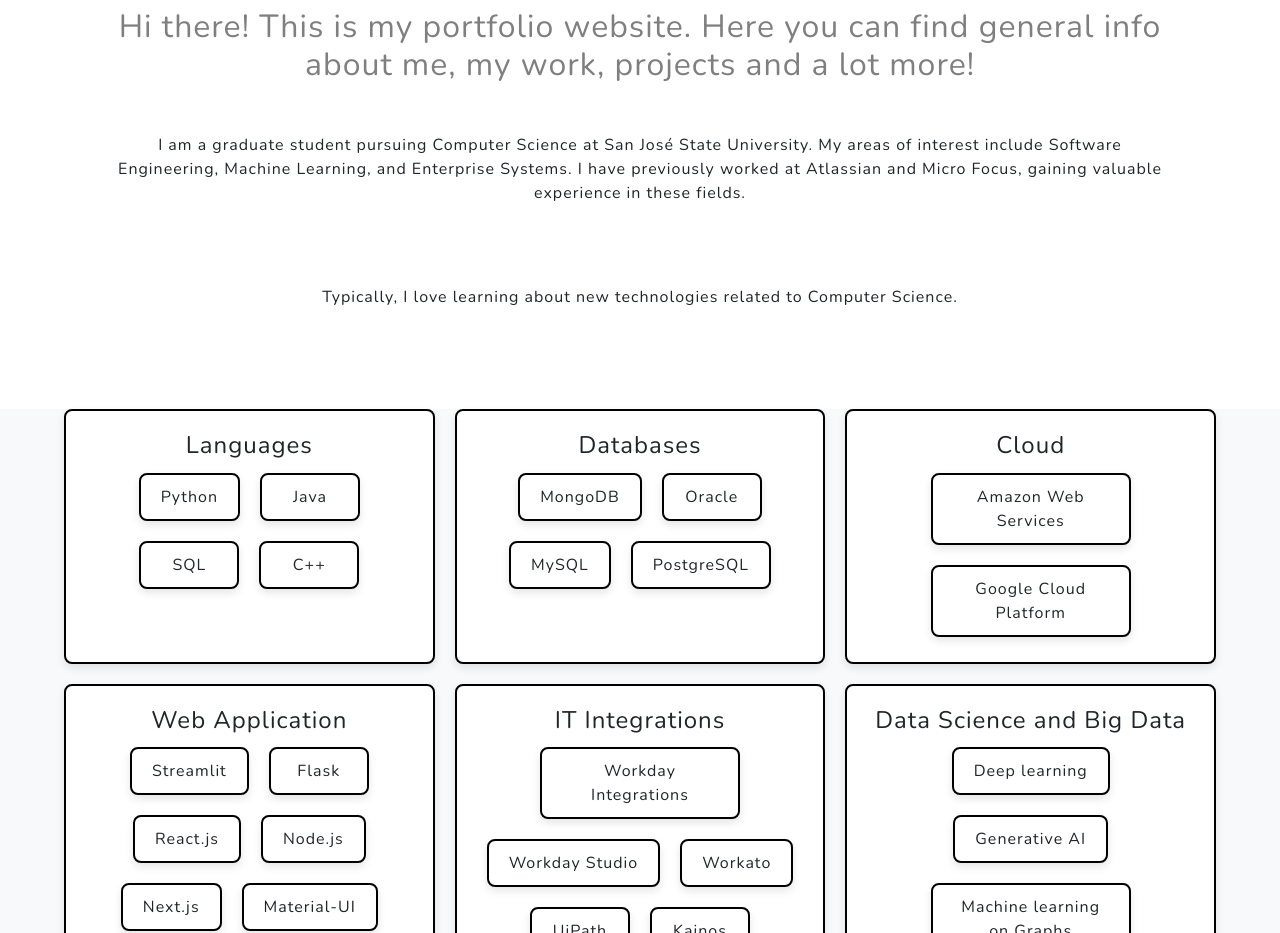
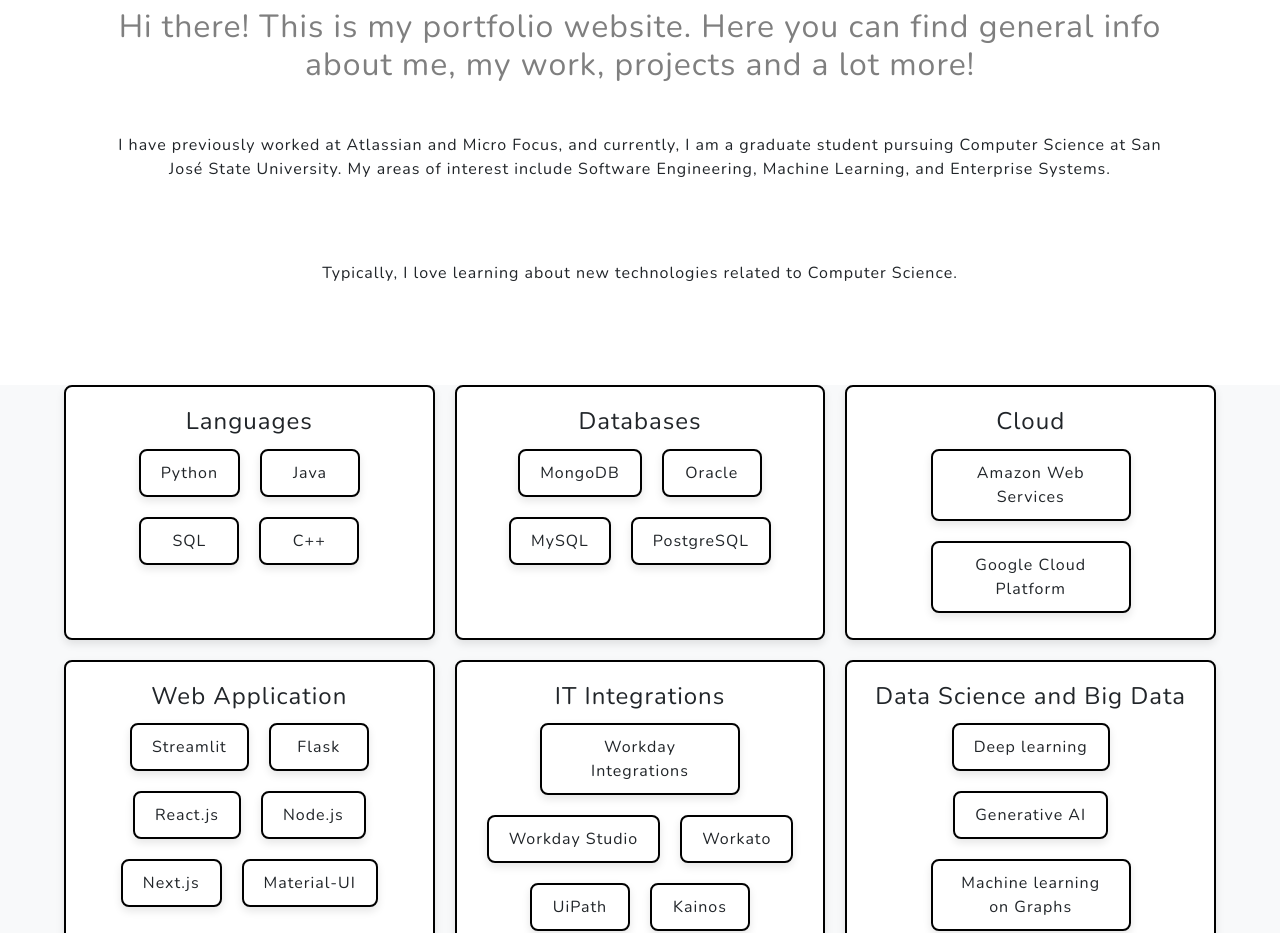
Before and after one commit to jyothiv-codes/landing_page, a plain HTML site: page index.html in a window 1280 px wide. Shown: the part 960-1893 px from the top of the page. Drawn offline with nearby package versions, Linux system fonts and the light colour scheme.

Commit message:
Updating about section

```diff
--- a/index.html
+++ b/index.html
@@ -75,7 +75,7 @@
                 <div class="row gx-4 gx-lg-5 justify-content-center">
                     <h2 class="text-black-50 mx-auto mt-2 mb-5">Hi there! This is my portfolio website. Here you can find general info about me, my work, projects and a lot more!</h2>
 
-                    <p>I am a graduate student pursuing Computer Science at San José State University. My areas of interest include Software Engineering, Machine Learning, and Enterprise Systems. I have previously worked at Atlassian and Micro Focus, gaining valuable experience in these fields.</p>
+                    <p>I have previously worked at Atlassian and Micro Focus, and currently, I am a graduate student pursuing Computer Science at San José State University. My areas of interest include Software Engineering, Machine Learning, and Enterprise Systems.</p>
 
                     <p>Typically, I love learning about new technologies related to Computer Science.</p>
 
```
